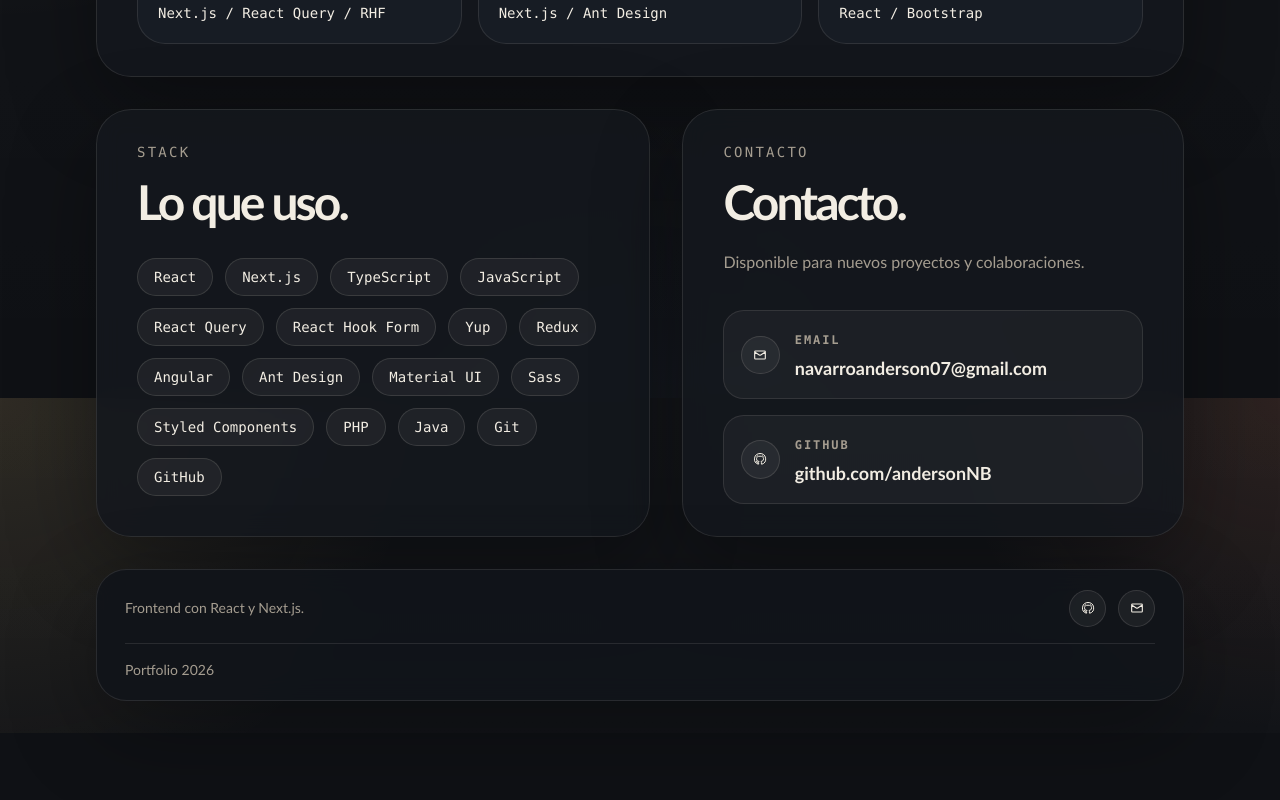
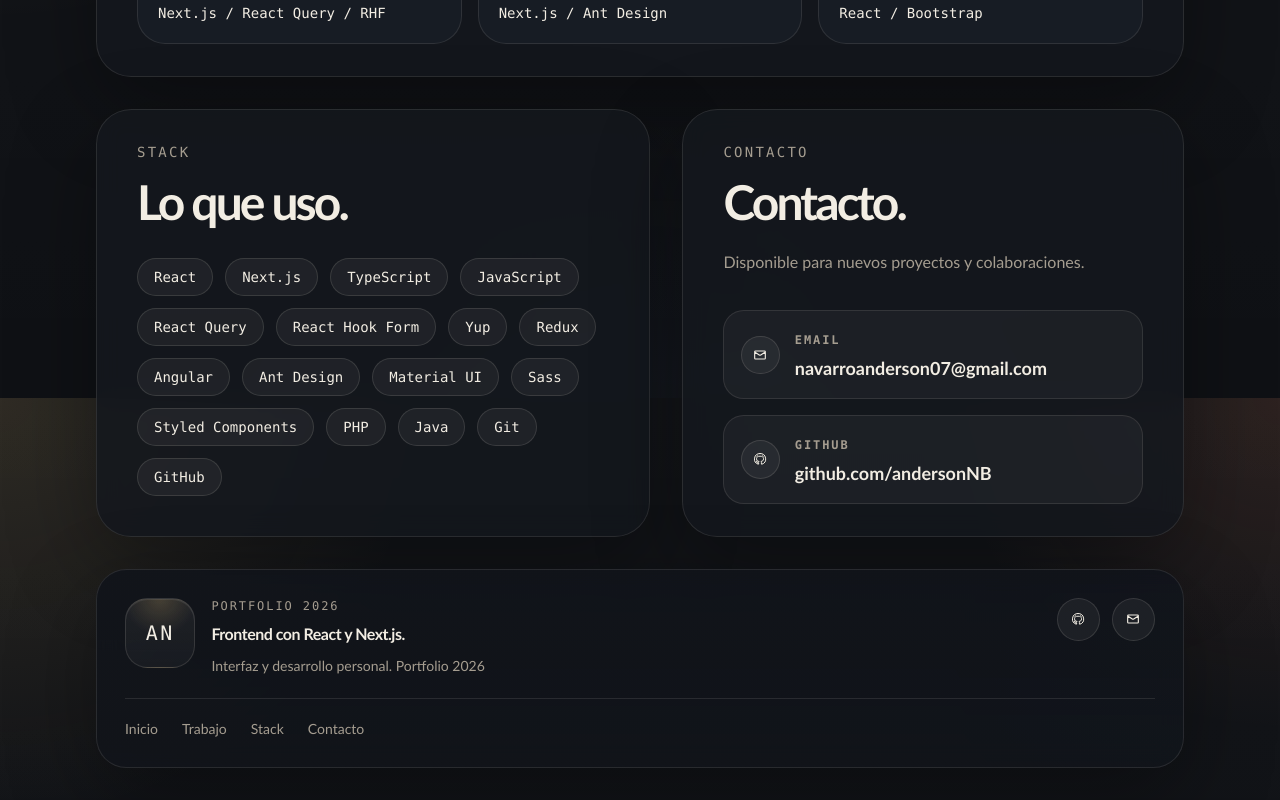
Before and after one commit to andersonNB/anderson-portfolio, a Next.js app: page / in a window 1280 px wide. Shown: the part 2002-2802 px from the top of the page. Before the commit the page ends 2735 px from the top, so only its background shows below. Built offline with nearby package versions, Linux system fonts and the light colour scheme.

Commit message:
feat: refresh footer layout and merge rules

```diff
--- a/src/app/globals.css
+++ b/src/app/globals.css
@@ -507,12 +507,36 @@ a {
 }
 
 .footer-shell {
-  background: rgba(17, 20, 26, 0.9);
+  background:
+    linear-gradient(180deg, rgba(17, 20, 26, 0.96), rgba(17, 20, 26, 0.88)),
+    radial-gradient(circle at top right, rgba(87, 107, 149, 0.1), transparent 30%);
+}
+
+.footer-mark {
+  display: inline-flex;
+  align-items: center;
+  justify-content: center;
+  width: 4.4rem;
+  height: 4.4rem;
+  flex: 0 0 auto;
+  border: 1px solid rgba(255, 245, 230, 0.12);
+  border-radius: 1.4rem;
+  background:
+    radial-gradient(circle at top, rgba(244, 200, 111, 0.18), transparent 48%),
+    linear-gradient(180deg, rgba(255, 255, 255, 0.06), rgba(255, 255, 255, 0.03));
+  box-shadow: inset 0 1px 0 rgba(255, 255, 255, 0.08);
+}
+
+.footer-mark span {
+  font-family: "Consolas", "Courier New", monospace;
+  font-size: 1.25rem;
+  letter-spacing: 0.12em;
+  color: var(--foreground);
 }
 
 .footer-icon-link {
-  width: 2.3rem;
-  height: 2.3rem;
+  width: 2.7rem;
+  height: 2.7rem;
   transition:
     transform 180ms ease,
     border-color 180ms ease,
@@ -523,6 +547,32 @@ a {
   transform: translateY(-2px);
   border-color: rgba(244, 200, 111, 0.25);
   background: rgba(255, 255, 255, 0.08);
+}
+
+.footer-text-link {
+  position: relative;
+  transition: color 180ms ease;
+}
+
+.footer-text-link::after {
+  content: "";
+  position: absolute;
+  left: 0;
+  bottom: -0.2rem;
+  width: 100%;
+  height: 1px;
+  background: rgba(244, 200, 111, 0.42);
+  transform: scaleX(0);
+  transform-origin: left;
+  transition: transform 180ms ease;
+}
+
+.footer-text-link:hover {
+  color: var(--foreground);
+}
+
+.footer-text-link:hover::after {
+  transform: scaleX(1);
 }
 
 @media (max-width: 768px) {
@@ -541,6 +591,11 @@ a {
 
   .collector-image {
     padding-inline: 0.2rem;
+  }
+
+  .footer-mark {
+    width: 3.8rem;
+    height: 3.8rem;
   }
 }
 
--- a/src/components/home/site-footer.tsx
+++ b/src/components/home/site-footer.tsx
@@ -4,12 +4,29 @@ import { useTranslations } from "next-intl";
 export function SiteFooter() {
   const t = useTranslations("Footer");
   const year = new Date().getFullYear();
+  const links = [
+    { label: t("links.home"), href: "#inicio" },
+    { label: t("links.work"), href: "#trabajo" },
+    { label: t("links.stack"), href: "#stack" },
+    { label: t("links.contact"), href: "#contacto" },
+  ];
 
   return (
-    <footer className="section-card footer-shell rounded-[1.9rem] px-5 py-5 md:px-7">
-      <div className="flex flex-col gap-4 md:flex-row md:items-center md:justify-between">
-        <div>
-          <p className="text-sm text-[var(--muted)]">{t("status")}</p>
+    <footer className="section-card footer-shell rounded-[1.9rem] px-5 py-6 md:px-7 md:py-7">
+      <div className="border-b border-[var(--line)] pb-5">
+        <div className="flex flex-col gap-5 lg:flex-row lg:items-start lg:justify-between">
+          <div className="flex items-start gap-4">
+            <div className="footer-mark">
+              <span>AN</span>
+            </div>
+
+            <div className="max-w-xl">
+              <p className="eyebrow text-xs text-[var(--muted)]">{t("label")}</p>
+              <p className="mt-2 text-base font-semibold tracking-[-0.03em]">{t("status")}</p>
+              <p className="mt-2 text-sm leading-6 text-[var(--muted)]">
+                {t("legal")} {t("copyright")} {year}
+              </p>
+            </div>
           </div>
 
           <div className="flex items-center gap-3">
@@ -31,9 +48,14 @@ export function SiteFooter() {
             </a>
           </div>
         </div>
+      </div>
 
-      <div className="mt-4 border-t border-[var(--line)] pt-4 text-sm text-[var(--muted)]">
-        <p>{t("copyright")} {year}</p>
+      <div className="flex flex-wrap gap-x-6 gap-y-3 pt-5 text-sm text-[var(--muted)]">
+        {links.map((link) => (
+          <a key={link.href} className="footer-text-link" href={link.href}>
+            {link.label}
+          </a>
+        ))}
       </div>
     </footer>
   );
--- a/src/messages/en.json
+++ b/src/messages/en.json
@@ -128,7 +128,15 @@
     "githubLabel": "GitHub"
   },
   "Footer": {
+    "label": "Portfolio 2026",
     "status": "Frontend with React and Next.js.",
+    "legal": "Personal interface and development.",
+    "links": {
+      "home": "Home",
+      "work": "Work",
+      "stack": "Stack",
+      "contact": "Contact"
+    },
     "copyright": "Portfolio"
   }
 }
--- a/src/messages/es.json
+++ b/src/messages/es.json
@@ -128,7 +128,15 @@
     "githubLabel": "GitHub"
   },
   "Footer": {
+    "label": "Portfolio 2026",
     "status": "Frontend con React y Next.js.",
+    "legal": "Interfaz y desarrollo personal.",
+    "links": {
+      "home": "Inicio",
+      "work": "Trabajo",
+      "stack": "Stack",
+      "contact": "Contacto"
+    },
     "copyright": "Portfolio"
   }
 }
```
Also changed, not shown: 1 other file (tests, documents, lock files or other folders). Lines whose indentation alone changed are shown as unchanged.
